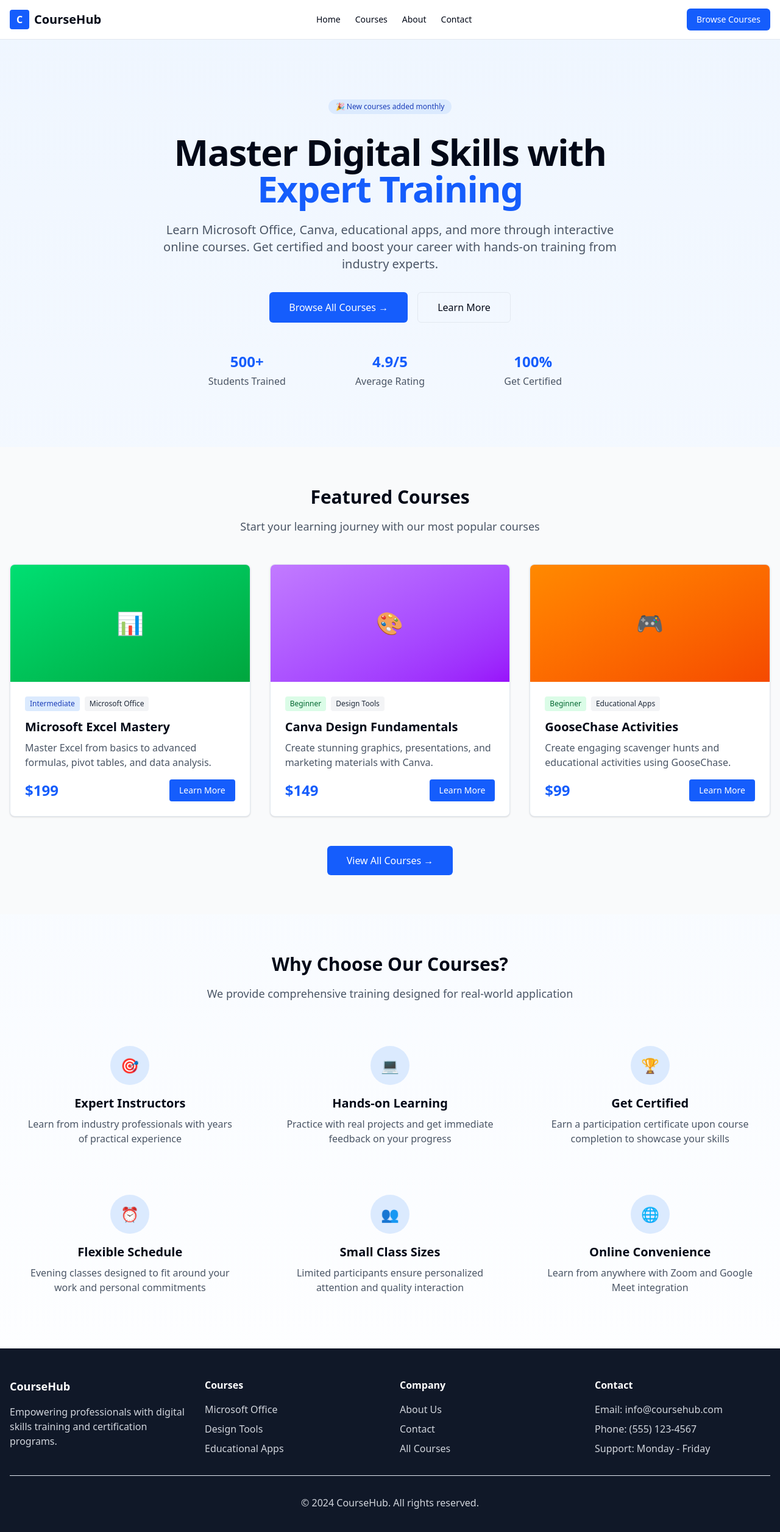
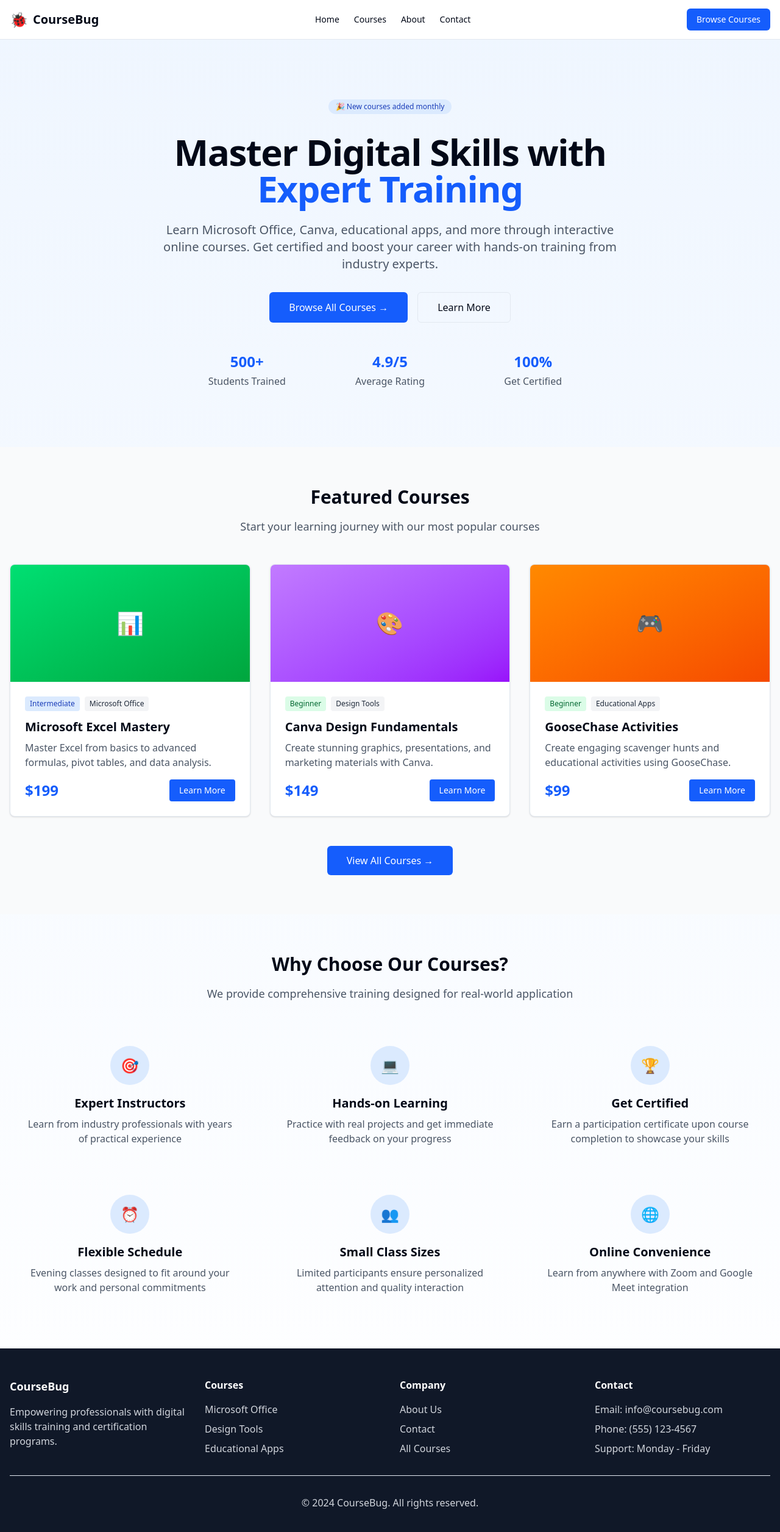
Before and after one commit to Alexandra-Badea/courses, a Next.js app: page / in a window 1280 px wide. Shown: the top 2512 px of the page at 61% size. Built offline with nearby package versions, Linux system fonts and the light colour scheme.

Commit message:
added website name and logo

```diff
--- a/src/app/page.tsx
+++ b/src/app/page.tsx
@@ -7,10 +7,8 @@ export default function Home() {
       <header className="border-b bg-white/95 backdrop-blur">
         <div className="container mx-auto flex h-16 items-center justify-between px-4">
           <Link href="/" className="flex items-center space-x-2">
-            <div className="h-8 w-8 rounded bg-blue-600 flex items-center justify-center">
-              <span className="text-white font-bold">C</span>
-            </div>
-            <span className="text-xl font-bold">CourseHub</span>
+            <span className="text-2xl">🐞</span>
+            <span className="text-xl font-bold">CourseBug</span>
           </Link>
 
           <nav className="hidden md:flex items-center space-x-6">
@@ -219,7 +217,7 @@ export default function Home() {
         <div className="container mx-auto px-4">
           <div className="grid grid-cols-1 md:grid-cols-4 gap-8">
             <div>
-              <h3 className="text-lg font-semibold mb-4">CourseHub</h3>
+              <h3 className="text-lg font-semibold mb-4">CourseBug</h3>
               <p className="text-gray-300">Empowering professionals with digital skills training and certification programs.</p>
             </div>
 
@@ -244,7 +242,7 @@ export default function Home() {
             <div>
               <h4 className="font-semibold mb-4">Contact</h4>
               <ul className="space-y-2 text-gray-300">
-                <li>Email: info@coursehub.com</li>
+                <li>Email: info@coursebug.com</li>
                 <li>Phone: (555) 123-4567</li>
                 <li>Support: Monday - Friday</li>
               </ul>
@@ -252,7 +250,7 @@ export default function Home() {
           </div>
 
           <div className="border-t border-gray-800 mt-8 pt-8 text-center text-gray-300">
-            <p>&copy; 2024 CourseHub. All rights reserved.</p>
+            <p>&copy; 2024 CourseBug. All rights reserved.</p>
           </div>
         </div>
       </footer>
--- a/src/components/header.tsx
+++ b/src/components/header.tsx
@@ -1,5 +1,5 @@
 import Link from 'next/link'
-import { GraduationCap, Menu } from 'lucide-react'
+import { Menu } from 'lucide-react'
 import { Button } from '@/components/ui/button'
 
 export function Header() {
@@ -7,8 +7,8 @@ export function Header() {
     <header className="sticky top-0 z-50 w-full border-b bg-background/95 backdrop-blur supports-[backdrop-filter]:bg-background/60">
       <div className="container mx-auto flex h-16 items-center justify-between px-4">
         <Link href="/" className="flex items-center space-x-2">
-          <GraduationCap className="h-8 w-8 text-primary" />
-          <span className="text-xl font-bold">CourseHub</span>
+          <span className="text-2xl">🐞</span>
+          <span className="text-xl font-bold">CourseBug</span>
         </Link>
 
         <nav className="hidden md:flex items-center space-x-6">
```
